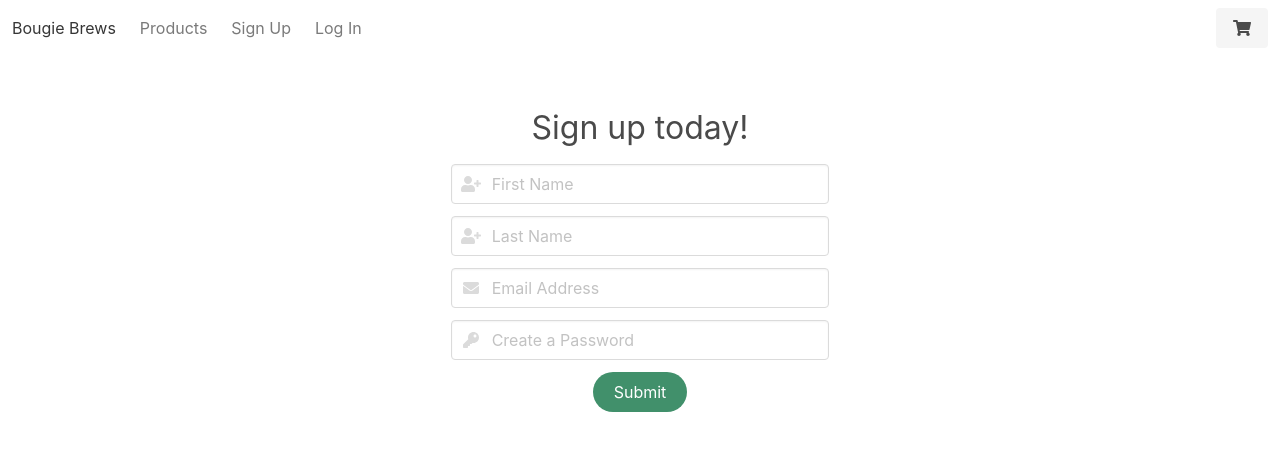
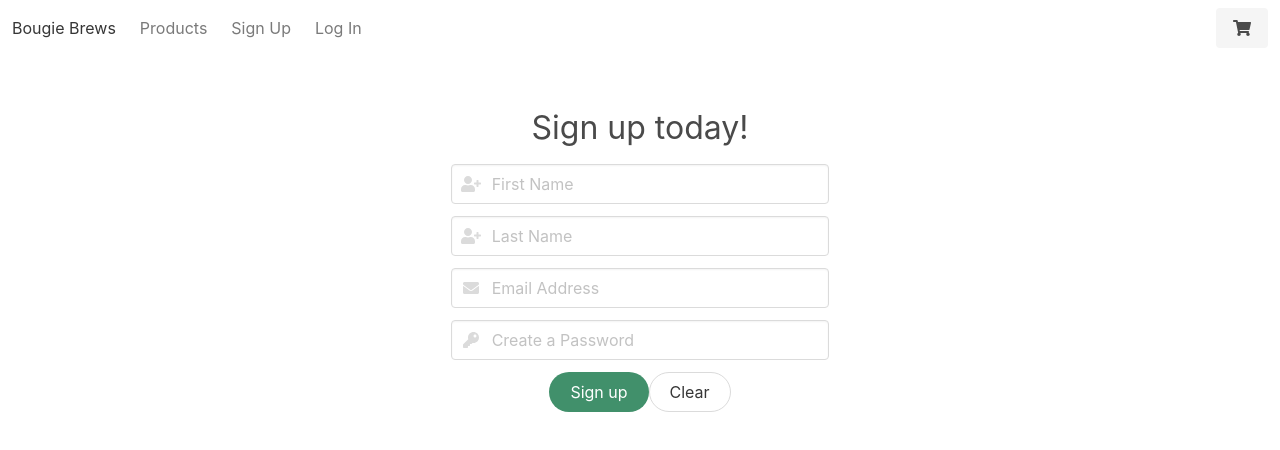
Before and after one commit to 1904-cpu-projects/partyParrots, a React app: page /#/signup in a window 1280 px wide. Shown: the top 450 px of the page. Built offline with nearby package versions, Linux system fonts and the light colour scheme; no server answers.

Commit message:
Hooked up signup form.

```diff
--- a/src/components/App/AppDumb.js
+++ b/src/components/App/AppDumb.js
@@ -3,7 +3,7 @@ import { HashRouter, Route } from 'react-router-dom';
 import LoginForm from '../UserLoginDumb';
 import Nav from '../Nav';
 import Products from '../Products';
-import CreateUser from '../CreateUser';
+import SignUp from '../SignUp/SignUp';
 import ItemList from '../ItemList/ItemList';
 
 class App extends Component {
@@ -18,7 +18,7 @@ class App extends Component {
       <HashRouter>
         <Route path="/" component={Nav} />
         <Route exact path="/login" component={LoginForm} />
-        <Route exact path="/signup" component={CreateUser} />
+        <Route exact path="/signup" component={SignUp} />
         <Route exact path="/products" component={Products} />
         <Route exact path="/cart" component={ItemList} />
       </HashRouter>
--- a/src/components/CreateUser.js
+++ /dev/null
@@ -1,109 +0,0 @@
-import React, { Component } from 'react';
-import { connect } from 'react-redux';
-
-class CreateUser extends Component{
-
-    constructor(){
-        super()
-        this.state = {
-            firstName: '',
-            lastName: '',
-            email: '',
-            password: ''
-        }
-        this.handleSubmit = this.handleSubmit.bind(this);
-        this.handleChange = this.handleChange.bind(this);
-    }
-
-    handleSubmit(ev){
-        ev.preventDefault();
-
-        // add functions here to execute on submit
-
-        // reset the form after submit:
-        this.setState({
-            firstName: '',
-            lastName: '',
-            email: '',
-            password: ''
-        })
-    }
-
-    handleChange(ev){
-        ev.preventDefault();
-        this.setState({
-            [ev.target.name] : ev.target.value
-        })
-    }
-
-    render() {
-        return (
-            <section className = "section">
-            <div className = "columns is-centered" >
-            <div className = "column is-one-third" >
-
-
-            <form onSubmit = {this.handleSubmit}>
-
-                <div className = "field is-centered">
-                    <div className = "has-text-centered">
-                        <label className = "is-size-3">Sign up today!</label>
-                    </div>
-                </div>
-
-                <div className = "field">
-                    <div className = "control has-icons-left">
-                        <input className = "input" type = 'text' name = 'firstName' value = {this.state.firstName} onChange = {this.handleChange} placeholder="First Name"/>
-                        <span className="icon is-small is-left">
-                            <i className="fas fa-user-plus"></i>
-                        </span>
-                    </div>
-                </div>
-
-                <div className = "field">
-                    <div className="control has-icons-left">
-                        <input className = "input" type = 'text' name = 'lastName' value = {this.state.lastName} onChange = {this.handleChange} placeholder="Last Name"/>
-                        <span className="icon is-small is-left">
-                            <i className="fas fa-user-plus"></i>
-                        </span>
-                    </div>
-                </div>
-
-
-                <div className = "field">
-                    <div className="control has-icons-left">
-                        <input className = "input" type = 'email' name = 'email' value = {this.state.email} onChange = {this.handleChange} placeholder="Email Address"/>
-                        <span className="icon is-small is-left">
-                            <i className="fas fa-envelope"></i>
-                        </span>
-                    </div>
-                </div>
-
-
-                <div className = "field">
-                    <div className="control has-icons-left">
-                        <input className = "input" type="password" name="password" value = {this.state.password} onChange={this.handleChange} placeholder="Create a Password"/>
-                        <span className="icon is-small is-left">
-                            <i className="fas fa-key"></i>
-                        </span>
-                    </div>
-                </div>
-
-                <div className = "field">
-                    <div className = "has-text-centered">
-                    <button className = "button is-rounded is-centered is-primary" type = 'submit'>Submit</button>
-                    </div>
-                </div>
-
-            </form>
-
-            </div>
-            </div>
-        </section>
-
-        )
-    }
-
-}
-
-export default connect( null, null )( CreateUser )
--- /dev/null
+++ b/src/components/SignUp/CreateUser.js
@@ -0,0 +1,93 @@
+import React, { Component } from 'react';
+import { withRouter } from 'react-router-dom';
+import axios from 'axios';
+import Markup from './Markup';
+
+const validateStatus = _status => {
+  return (_status >= 200 && _status < 300) || _status === 401;
+};
+
+class CreateUser extends Component {
+  constructor() {
+    super();
+    this.state = {
+      values: {
+        firstName: '',
+        lastName: '',
+        email: '',
+        password: '',
+      },
+      errors: {},
+    };
+  }
+
+  clear = () => {
+    this.setState({
+      values: {
+        firstName: '',
+        lastName: '',
+        email: '',
+        password: '',
+      },
+      errors: {},
+    });
+  };
+
+  handleErrors = errors => {
+    this.setState(state => ({
+      ...state,
+      errors,
+    }));
+  };
+
+  handleChange = ({ target }) => {
+    const { name, value } = target;
+    this.setState(state => ({
+      ...state,
+      values: { ...state.values, [name]: value },
+    }));
+  };
+
+  handleSubmit = async ev => {
+    ev.preventDefault();
+    try {
+      const res = await axios.post(
+        '/auth/local/signup',
+        {
+          ...this.state.values,
+        },
+        { validateStatus }
+      );
+
+      if (res.data.error) {
+        this.handleErrors(res.data.error);
+      } else {
+        this.props._loginUser(res.data);
+        this.props.history.push('/products');
+      }
+    } catch (err) {
+      console.error(err);
+    }
+  };
+
+  render() {
+    const { handleSubmit, handleChange, clear, state } = this;
+
+    return (
+      <section className="section">
+        <div className="columns is-centered">
+          <div className="column is-one-third">
+            <Markup
+              handleChange={handleChange}
+              handleSubmit={handleSubmit}
+              clear={clear}
+              {...state}
+            />
+          </div>
+        </div>
+      </section>
+    );
+  }
+}
+
+export default withRouter(CreateUser);
--- /dev/null
+++ b/src/components/SignUp/Markup.js
@@ -0,0 +1,105 @@
+import React from 'react';
+
+// eslint-disable-next-line complexity
+const Markup = ({ handleSubmit, handleChange, clear, values, errors }) => {
+  const { firstName, lastName, email, password } = values;
+
+  return (
+    <form onSubmit={handleSubmit}>
+      <div className="field is-centered">
+        <div className="has-text-centered">
+          <label className="is-size-3">Sign up today!</label>
+        </div>
+      </div>
+
+      <div className="field">
+        <div className="control has-icons-left">
+          <input
+            className="input"
+            type="text"
+            name="firstName"
+            value={firstName}
+            onChange={handleChange}
+            placeholder="First Name"
+          />
+          <span className="icon is-small is-left">
+            <i className="fas fa-user-plus" />
+          </span>
+        </div>
+        {errors.firstName && errors.firstName.length && (
+          <p className="help is-danger">{errors.firstName}</p>
+        )}
+      </div>
+
+      <div className="field">
+        <div className="control has-icons-left">
+          <input
+            className="input"
+            type="text"
+            name="lastName"
+            value={lastName}
+            onChange={handleChange}
+            placeholder="Last Name"
+          />
+          <span className="icon is-small is-left">
+            <i className="fas fa-user-plus" />
+          </span>
+        </div>
+        {errors.lastName && errors.lastName.length && (
+          <p className="help is-danger">{errors.lastName}</p>
+        )}
+      </div>
+
+      <div className="field">
+        <div className="control has-icons-left">
+          <input
+            className="input"
+            type="email"
+            name="email"
+            value={email}
+            onChange={handleChange}
+            placeholder="Email Address"
+          />
+          <span className="icon is-small is-left">
+            <i className="fas fa-envelope" />
+          </span>
+        </div>
+        {errors.email && errors.email.length && (
+          <p className="help is-danger">{errors.email}</p>
+        )}
+      </div>
+
+      <div className="field">
+        <div className="control has-icons-left">
+          <input
+            className="input"
+            type="password"
+            name="password"
+            value={password}
+            onChange={handleChange}
+            placeholder="Create a Password"
+          />
+          <span className="icon is-small is-left">
+            <i className="fas fa-key" />
+          </span>
+        </div>
+        {errors.password && errors.password.length && (
+          <p className="help is-danger">{errors.password}</p>
+        )}
+      </div>
+
+      <div className="field is-centered">
+        <div className="has-text-centered">
+          <button type="submit" className="button is-primary is-rounded">
+            Sign up
+          </button>
+          <button type="button" className="button is-rounded" onClick={clear}>
+            Clear
+          </button>
+        </div>
+      </div>
+    </form>
+  );
+};
+
+export default Markup;
--- /dev/null
+++ b/src/components/SignUp/SignUp.js
@@ -0,0 +1,16 @@
+import { connect } from 'react-redux';
+import { loginUser } from '../../actions/user';
+import CreateUser from './CreateUser';
+
+const mapDispatchToProps = dispatch => {
+  return {
+    _loginUser: user => {
+      dispatch(loginUser(user));
+    },
+  };
+};
+
+export default connect(
+  null,
+  mapDispatchToProps
+)(CreateUser);
```
